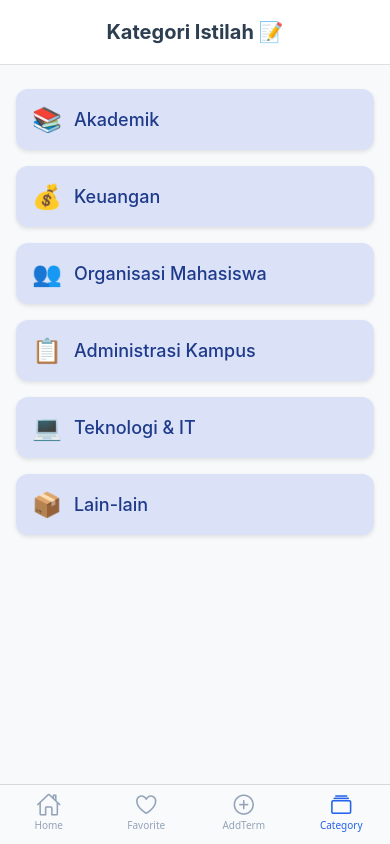
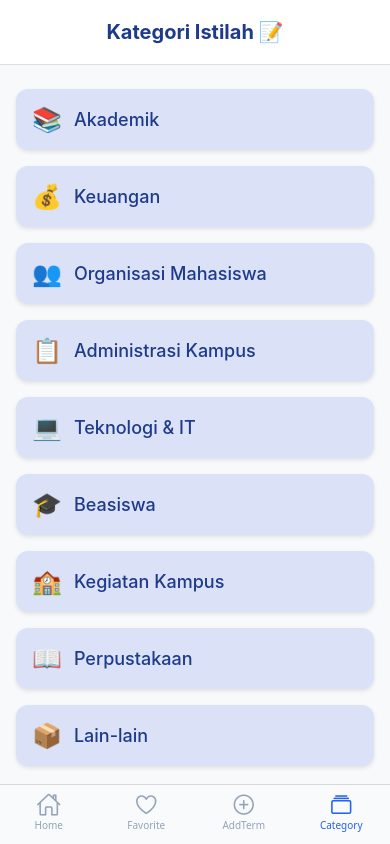
Before and after one commit to muhamadalghifari/Kelompok-2, a React Native app in the folder Kamus-Istilah-Kampus/: screen /Category in a window 390 px wide. Built offline with nearby package versions, Linux system fonts and the light colour scheme.

Commit message:
Update nambah kategori

```diff
--- a/Kamus-Istilah-Kampus/screens/CategoryScreen.js
+++ b/Kamus-Istilah-Kampus/screens/CategoryScreen.js
@@ -15,7 +15,10 @@ const CategoryScreen = ({ navigation }) => {
     { id: 3, name: "Organisasi Mahasiswa", icon: "👥" },
     { id: 4, name: "Administrasi Kampus", icon: "📋" },
     { id: 5, name: "Teknologi & IT", icon: "💻" },
-    { id: 6, name: "Lain-lain", icon: "📦" }
+    { id: 6, name: "Beasiswa", icon: "🎓" },
+    { id: 7, name: "Kegiatan Kampus", icon: "🏫" },
+    { id: 8, name: "Perpustakaan", icon: "📖" },
+    { id: 9, name: "Lain-lain", icon: "📦" }, // dipindah ke paling bawah
   ];
 
   const handlePressCategory = (category) => {
@@ -65,7 +68,7 @@ const styles = StyleSheet.create({
   headerTitle: {
     fontSize: 20,
     fontWeight: 'bold',
-    color: '#2c3e50',
+    color: '#1E3A8A',
   },
   listContainer: {
     padding: 16,
```
